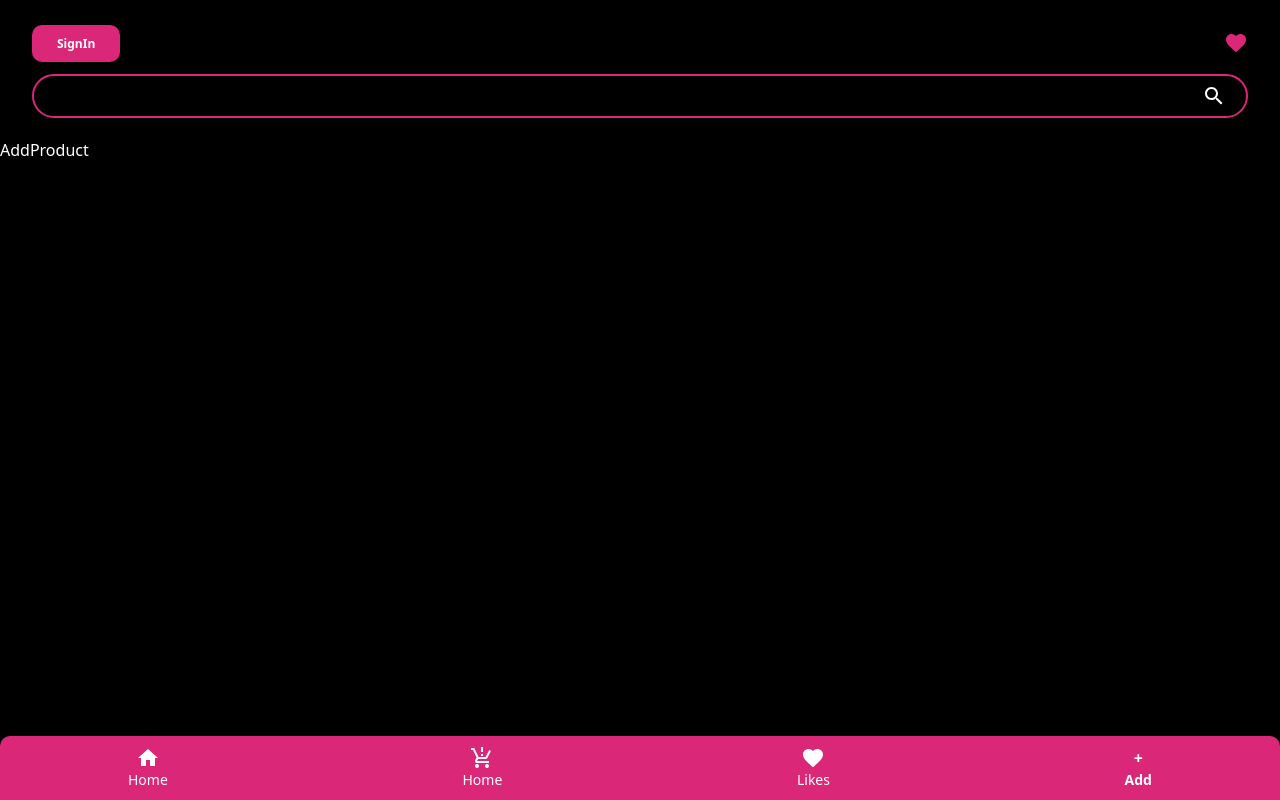
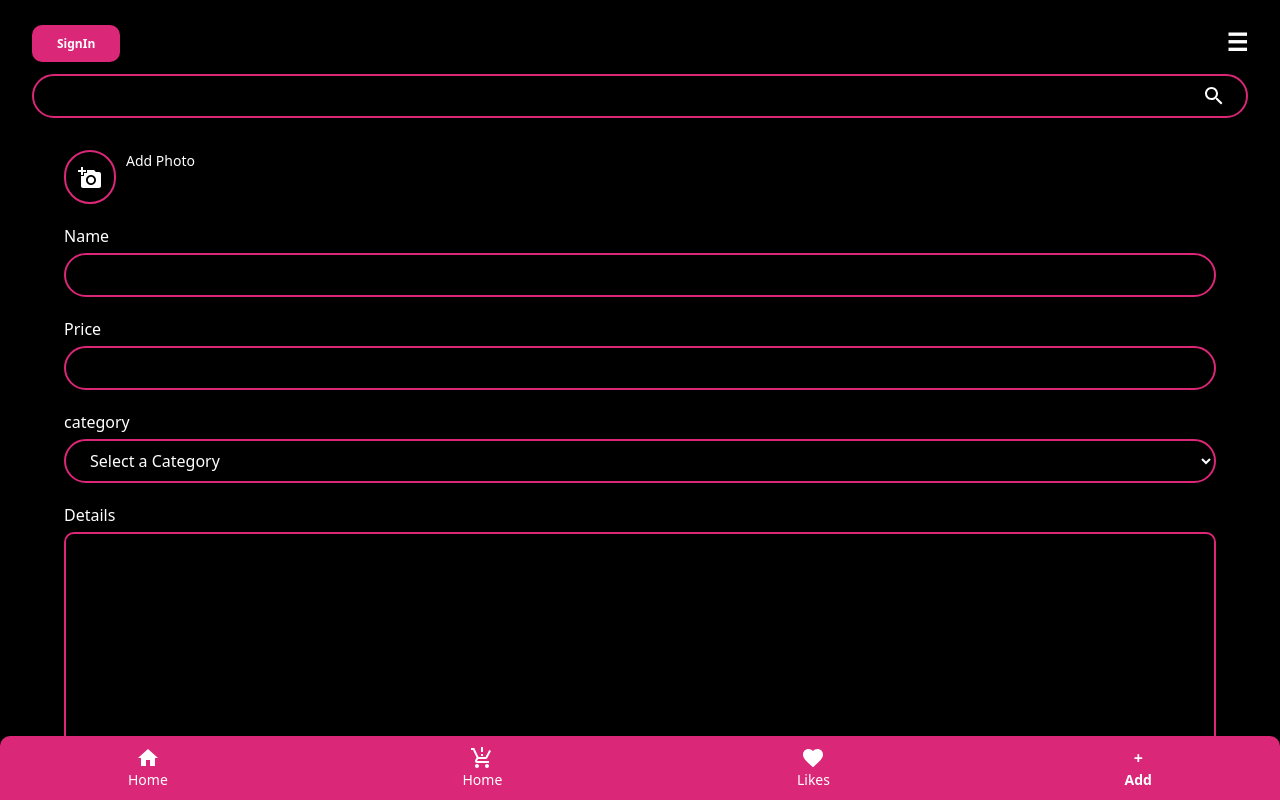
Before and after one commit to Eche00/chiomy-bakery, a React (Vite) app: page /add in a window 1280 px wide. Both pictures are taken after a click on the button "Get started". Built offline with nearby package versions, Linux system fonts and the light colour scheme; no server answers; the database is empty.

Commit message:
add details ui and formdata info

```diff
--- a/src/App.jsx
+++ b/src/App.jsx
@@ -8,6 +8,7 @@ import AddProduct from "./Pages/AddProduct";
 import SignIn from "./Pages/SignIn";
 import SignUp from "./Pages/SignUp";
 import { auth } from "./lib/firebase";
+import { Ham } from "./assets";
 
 function App() {
   const currentUser = auth.currentUser;
@@ -28,17 +29,17 @@ function App() {
             <section className=" flex gap-[10px] items-baseline">
               <img
                 className="w-[100px] h-[100px] rounded-full border-2 border-pink-600"
-                src=""
+                src={Ham}
                 alt=""
               />
               <img
                 className="w-[80px] h-[80px] rounded-full border-2 border-pink-600"
-                src=""
+                src={Ham}
                 alt=""
               />
               <img
                 className="w-[60px] h-[60px] rounded-full border-2 border-pink-600"
-                src=""
+                src={Ham}
                 alt=""
               />
             </section>
@@ -61,7 +62,7 @@ function App() {
           <span className="w-[200px] h-[200px] bg-pink-600 rounded-full absolute bottom-[-50px] right-[-50px]"></span>
         </div>
       ) : (
-        <div className=" bg-black text-white  h-[100vh] relative overflow-hidden">
+        <div className=" bg-black text-white  h-[100vh] overflow-scroll relative ">
           <Router>
             <Routes>
               <Route element={<Body />}>
--- a/src/Components/Body.jsx
+++ b/src/Components/Body.jsx
@@ -7,7 +7,9 @@ function Body() {
   return (
     <div>
       <Header />
-      <Outlet />
+      <div className=" pt-[130px]">
+        <Outlet />
+      </div>
       <Navbar />
     </div>
   );
--- a/src/Components/Header.jsx
+++ b/src/Components/Header.jsx
@@ -30,8 +30,8 @@ function Header() {
       });
   }, []);
   return (
-    <div>
-      <header className=" w-[95%] mx-auto py-[20px] flex flex-col gap-[10px]">
+    <div className=" fixed w-full bg-black/80 backdrop-blur-sm z-20">
+      <header className=" w-[95%] mx-auto py-[20px] flex flex-col gap-[10px] ">
         {/* profile section && like  */}
         <section className=" flex items-center justify-between">
           {!currentUser ? (
@@ -50,13 +50,11 @@ function Header() {
                 src={Avatar}
                 alt=""
               />
-              <p>{user.name}</p>
+              <p>{user?.name}</p>
             </div>
           )}
           {/* logo  */}
-          <Link to="likes" className=" text-pink-600">
-            <FavoriteOutlined />
-          </Link>
+          <button className=" font-bold text-[24px]">&#9776;</button>
         </section>
 
         {/* search  */}
--- a/src/Pages/AddProduct.jsx
+++ b/src/Pages/AddProduct.jsx
@@ -1,7 +1,135 @@
-import React from "react";
+import { AddAPhoto } from "@mui/icons-material";
+import React, { useRef, useState } from "react";
 
 function AddProduct() {
-  return <div>AddProduct</div>;
+  const [formData, setFormData] = useState({
+    image: [],
+    name: "",
+    category: "",
+    price: "",
+    details: "",
+    name: "",
+    name: "",
+  });
+  const [files, setFiles] = useState([]);
+
+  const imageRef = useRef();
+  const handleChange = (e) => {
+    e.preventDefault();
+    setFormData({ ...formData, [e.target.id]: e.target.value });
+    console.log(formData);
+  };
+
+  // Handle image selection
+  const handleImageChange = (e) => {
+    const file = e.target.files[0]; // Get the first file
+
+    if (file) {
+      const imageUrl = URL.createObjectURL(file); // Generate a preview URL
+      setFiles([{ file, url: imageUrl }]); // Save only one file with its URL
+
+      // Update formData with the file
+      setFormData({
+        ...formData,
+        image: [file], // Store the file in formData.image
+      });
+    }
+  };
+
+  return (
+    <div className=" h-screen">
+      <main className=" relative  mb-[50px]">
+        <form className="w-[90%] mx-auto overflow-scroll  h-fit pb-[100px]">
+          <div className=" flex items-startgap-[5px] my-5 gap-[10px]">
+            <label
+              htmlFor="image"
+              className=" border-2 w-fit rounded-full p-3 border-pink-600 "
+              ref={imageRef}>
+              <AddAPhoto />
+            </label>
+
+            <p className=" text-[14px] font-[400]">Add Photo</p>
+            <input
+              type="file"
+              accept="image/*"
+              style={{ display: "none" }}
+              name="image"
+              id="image"
+              onChange={handleImageChange}
+            />
+          </div>
+          <div>
+            {files.length > 0 && (
+              <div>
+                <img
+                  src={files[0].url}
+                  alt={files[0].file.name}
+                  className="w-full h-[300px] rounded-[10px] object-cover"
+                />
+              </div>
+            )}
+          </div>
+          <div className=" flex flex-col gap-[5px] my-5">
+            <p>Name</p>
+            <input
+              className=" bg-transparent border-2 border-pink-600 w-full rounded-full px-5 py-2 outline-none"
+              type="text"
+              name="name"
+              id="name"
+              onChange={handleChange}
+              value={formData.name}
+            />
+          </div>
+          <div className=" flex flex-col gap-[5px] my-5">
+            <p>Price</p>
+            <input
+              className=" bg-transparent border-2 border-pink-600 w-full rounded-full px-5 py-2 outline-none"
+              type="text"
+              name="price"
+              onChange={handleChange}
+              id="price"
+              value={formData.price}
+            />
+          </div>
+          <div className=" flex flex-col gap-[5px] my-5">
+            <p>category</p>
+
+            <select
+              className=" bg-transparent border-2 border-pink-600 w-full rounded-full px-5  py-2 outline-none"
+              required
+              id="category"
+              onChange={handleChange}
+              value={formData.category}>
+              <option value="" disabled>
+                Select a Category
+              </option>
+              <option value="Cake">Cake</option>
+              <option value="Pastries">Pastries</option>
+              <option value="Bread">Bread</option>
+              <option value="Decorations">Decorations</option>
+              <option value="Gift Packs">Gift Packs</option>
+            </select>
+          </div>
+          <div className=" flex flex-col gap-[5px] my-5">
+            <p>Details</p>
+
+            <textarea
+              className=" bg-transparent border-2 border-pink-600 w-full rounded-[10px] px-5 py-2 outline-none"
+              name="details"
+              id="details"
+              cols="30"
+              onChange={handleChange}
+              rows="10"
+              value={formData.details}></textarea>
+          </div>
+
+          <button className="bg-pink-600  py-[15px] text-[16px] font-bold text-white rounded-full my-[10px] w-full">
+            Add Product
+          </button>
+        </form>
+      </main>
+    </div>
+  );
 }
 
 export default AddProduct;
```
